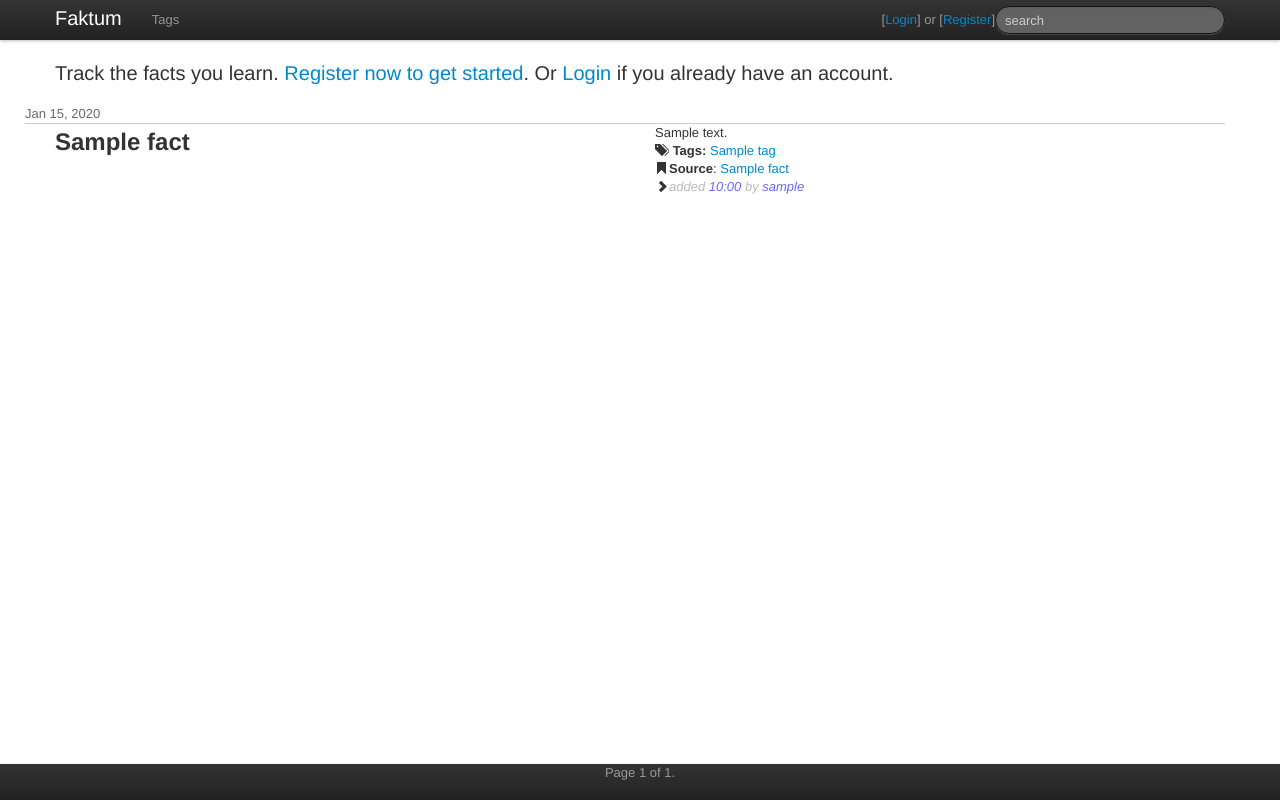
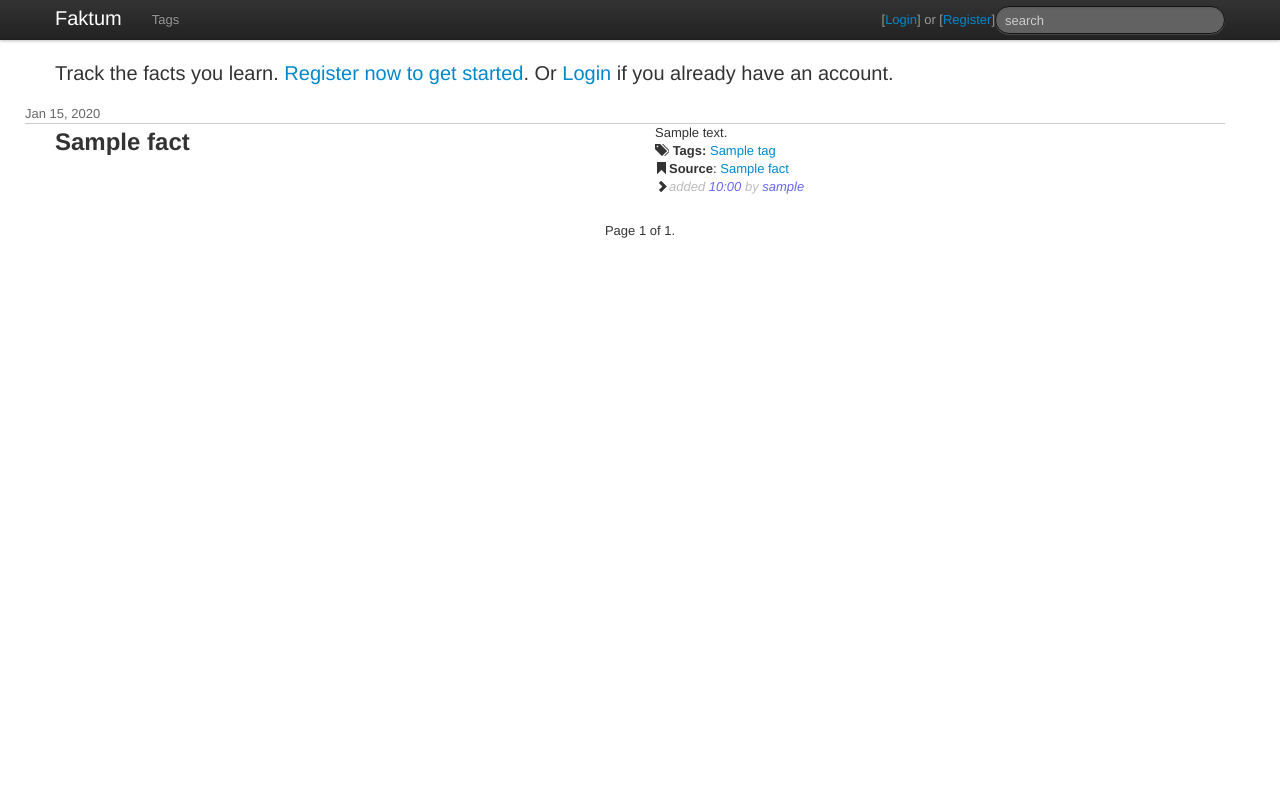
Before and after one commit to thraxil/faktum, a Django app: template templates/main/index.html in a window 1280 px wide. Run offline with Django 3.2, Linux system fonts and the light colour scheme; the template is opened without the code that fills it: most values are stand-ins (such as "Sample title", 1, 10 or a date in 2020); some libraries are stand-ins or nearby versions.

Commit message:
meh. looked better the way it was

```diff
--- a/media/css/main.css
+++ b/media/css/main.css
@@ -19,10 +19,6 @@ display: none;
   color: #666;
 }
 
-.add-fact {
-
+.pager {
+margin-top: 2em;
 }
-
-.bumper {
-  height: 100px;
-}
--- a/templates/main/index.html
+++ b/templates/main/index.html
@@ -71,11 +71,7 @@ Or <a href="/accounts/login/?next=/">Login</a> if you already have an account.
 {% include "main/fact_include.html" %}
 {% endfor %}
 
-<div class="bumper"></div>
 
-<div class="navbar navbar-fixed-bottom">
-<div class="navbar-inner">
-    <div class="container">
 <ul class="pager">
     {% if facts.has_previous %}
     <li>
@@ -91,9 +87,7 @@ Or <a href="/accounts/login/?next=/">Login</a> if you already have an account.
     </li>
     {% endif %}
 </ul>
-</div>
-</div>
-</div>
+
 
 <script>
 var toggleForm = function() {
```
